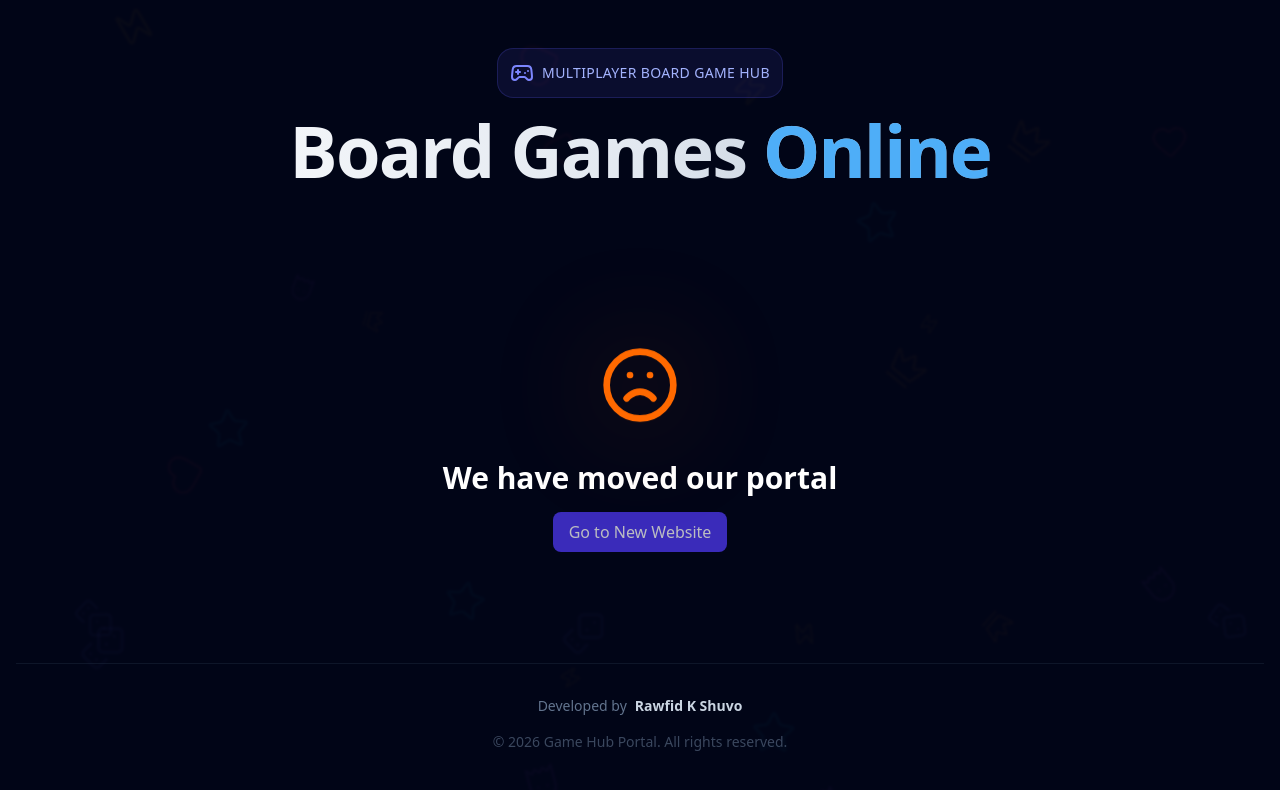
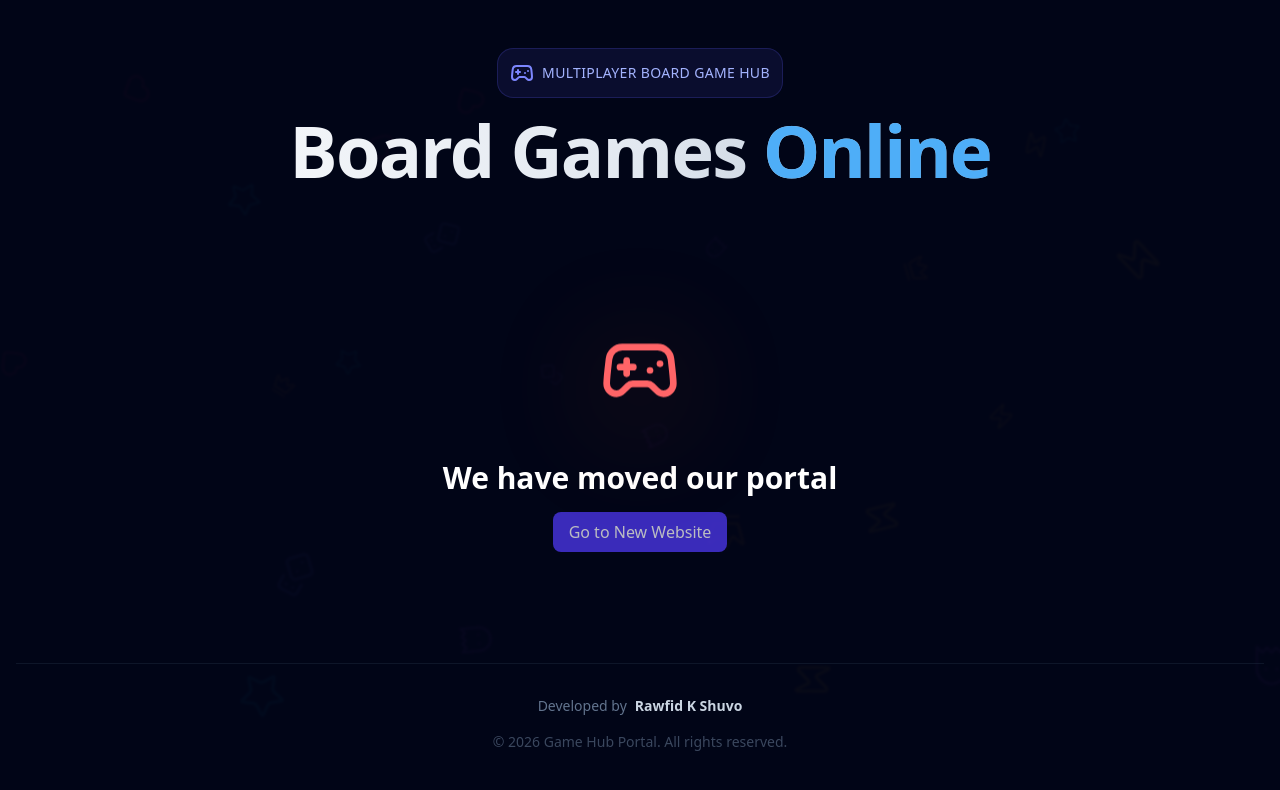
Before and after one commit to rawfidkshuvo/gamehub, a React app: page / in a window 1280 px wide. Shown: the top 790 px of the page. Built offline with nearby package versions, Linux system fonts and the light colour scheme; the HTML template or start-up script is replaced by a standard one.

Commit message:
multi icon bounce

```diff
--- a/src/App.jsx
+++ b/src/App.jsx
@@ -1,14 +1,25 @@
 import React, { useMemo } from "react";
+import { useEffect, useState } from "react";
 import {
   Gamepad2,
   Frown,
+  Smile,
   Zap,
   Ghost,
   Heart,
   Star,
   Crown,
-  Dices
+  Dices,
 } from "lucide-react";
+
+const iconSet = [
+  { icon: Gamepad2, color: "text-red-400" },
+  { icon: Smile, color: "text-green-400" },
+  { icon: Crown, color: "text-yellow-400" },
+  { icon: Star, color: "text-cyan-400" },
+  { icon: Heart, color: "text-red-400" },
+  { icon: Ghost, color: "text-indigo-400" },
+];
 
 // --- VISUAL COMPONENT: Floating Background ---
 const FloatingBackground = ({ games }) => {
@@ -89,6 +100,17 @@ const FloatingBackground = ({ games }) => {
 
 // --- MAIN PAGE COMPONENT ---
 const GameHub = () => {
+  const [index, setIndex] = useState(0);
+
+  useEffect(() => {
+    const interval = setInterval(() => {
+      setIndex((i) => (i + 1) % iconSet.length);
+    }, 800); // must match bounce animation time
+
+    return () => clearInterval(interval);
+  }, []);
+
+  const { icon: Icon, color } = iconSet[index];
   // Static data to ensure the background floating icons still work
   // mimicking the structure of the original game objects
   const backgroundGames = [
@@ -113,8 +135,7 @@ const GameHub = () => {
             </span>
           </div>
           <h1 className="text-5xl md:text-7xl font-black text-transparent bg-clip-text bg-linear-to-r from-white via-slate-200 to-slate-400 tracking-tight mb-4">
-            Board Games{" "}
-            {/* Kept the rainbow class exactly as requested */}
+            Board Games {/* Kept the rainbow class exactly as requested */}
             <span className="animate-pulse animate-rainbow">Online</span>
           </h1>
         </header>
@@ -122,9 +143,9 @@ const GameHub = () => {
         <div className="flex flex-col items-center justify-center py-20 text-center animate-in fade-in min-h-[50vh]">
           <div className="relative mb-8">
             <div className="absolute inset-0 bg-orange-500 blur-3xl opacity-20 rounded-full"></div>
-            <Frown
+            <Icon
               size={80}
-              className="text-orange-500 relative z-10 animate-bounce"
+              className={`${color} relative z-10 animate-bounce`}
             />
           </div>
           <h1 className="text-3xl font-black text-white mb-4">
```
